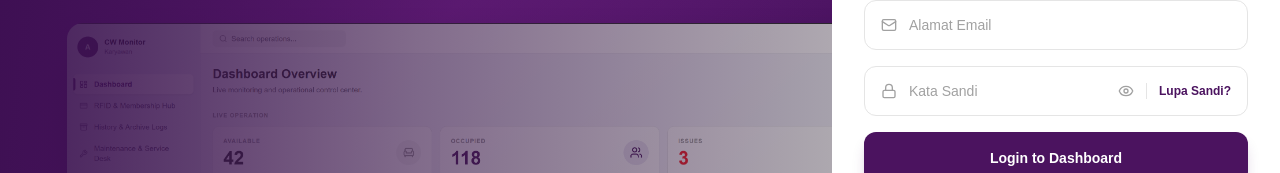
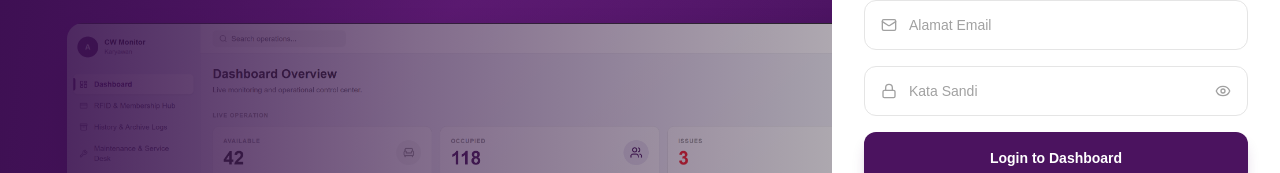
Before and after one commit to CW-Coffee-Smart-Monitor/CW-Monitoring, a Next.js app: page /auth/staff in a window 1280 px wide. Shown: the part 355-528 px from the top of the page. Built offline with nearby package versions, Linux system fonts and the light colour scheme; no server answers.

Commit message:
feat : remove lupa sandi karyawan

```diff
--- a/src/app/auth/staff/page.tsx
+++ b/src/app/auth/staff/page.tsx
@@ -168,12 +168,7 @@ export default function StaffLoginPage() {
               >
                 {showPassword ? <EyeOff className="w-4 h-4 text-neutral-400" /> : <Eye className="w-4 h-4 text-neutral-400" />}
               </button>
-              <button
-                type="button"
-                className="text-[#4B135F] text-xs font-semibold hover:underline whitespace-nowrap shrink-0 border-l border-neutral-200 pl-3"
-              >
-                Lupa Sandi?
-              </button>
+
             </div>
 
             {/* Submit */}
```
